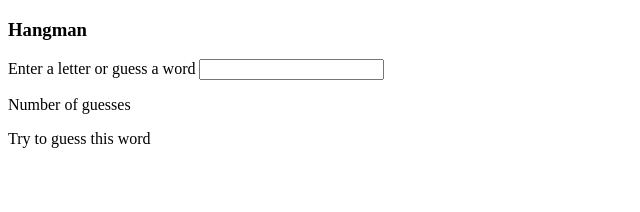
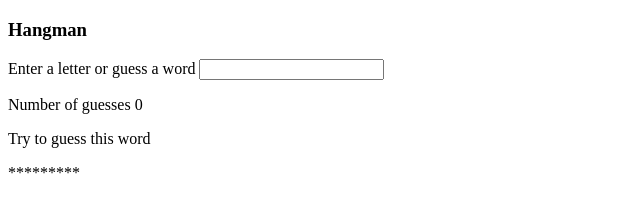
Before and after one commit to vanhajohanna/hirsipuu, a plain HTML site: page index.html in a window 1280 px wide. Shown: the full height of the page, 0-640 px from the left. Drawn offline with Linux system fonts and the light colour scheme; the site is published under a folder, as on GitHub Pages, so addresses that start at the root find nothing.

Commit message:
Update index.html

```diff
--- a/index.html
+++ b/index.html
@@ -15,6 +15,6 @@
     <p>Number of guesses <span></span></p>
     <p>Try to guess this word</p>
     <output></output>
-    <script src="/js/functions.js"></script>
+    <script src="./js/functions.js"></script>
 </body>
 </html>
```
